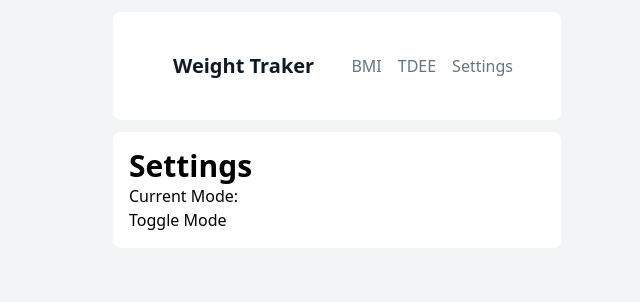
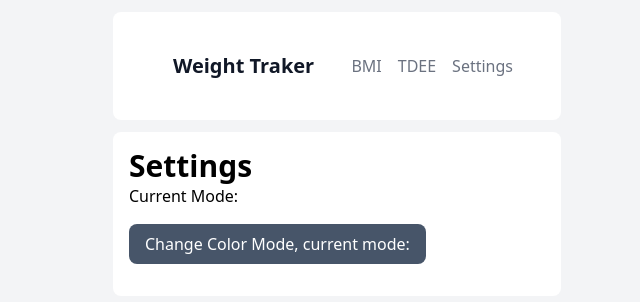
Before and after one commit to maurodf0/weight-traker, a Vue app: page /settings in a window 1280 px wide. Shown: the top 302 px of the page, without its empty margins (303-943 px from the left). Built offline with nearby package versions, Linux system fonts and the light colour scheme; the HTML template or start-up script is replaced by a standard one.

Commit message:
change color on dark mode

```diff
--- a/src/views/SettingsView.vue
+++ b/src/views/SettingsView.vue
@@ -2,8 +2,8 @@
   <div>
     <h1>Settings</h1>
     <p>Current Mode: {{ mode.value }}</p>
-    <button @click="toggleMode">
-      Toggle Mode
+    <button class="bg-slate-600 my-4 text-white py-2 px-4 rounded-lg" @click="toggleMode">
+      Change Color Mode, current mode: {{ mode.value }}
     </button>
   </div>
 </template>
```
